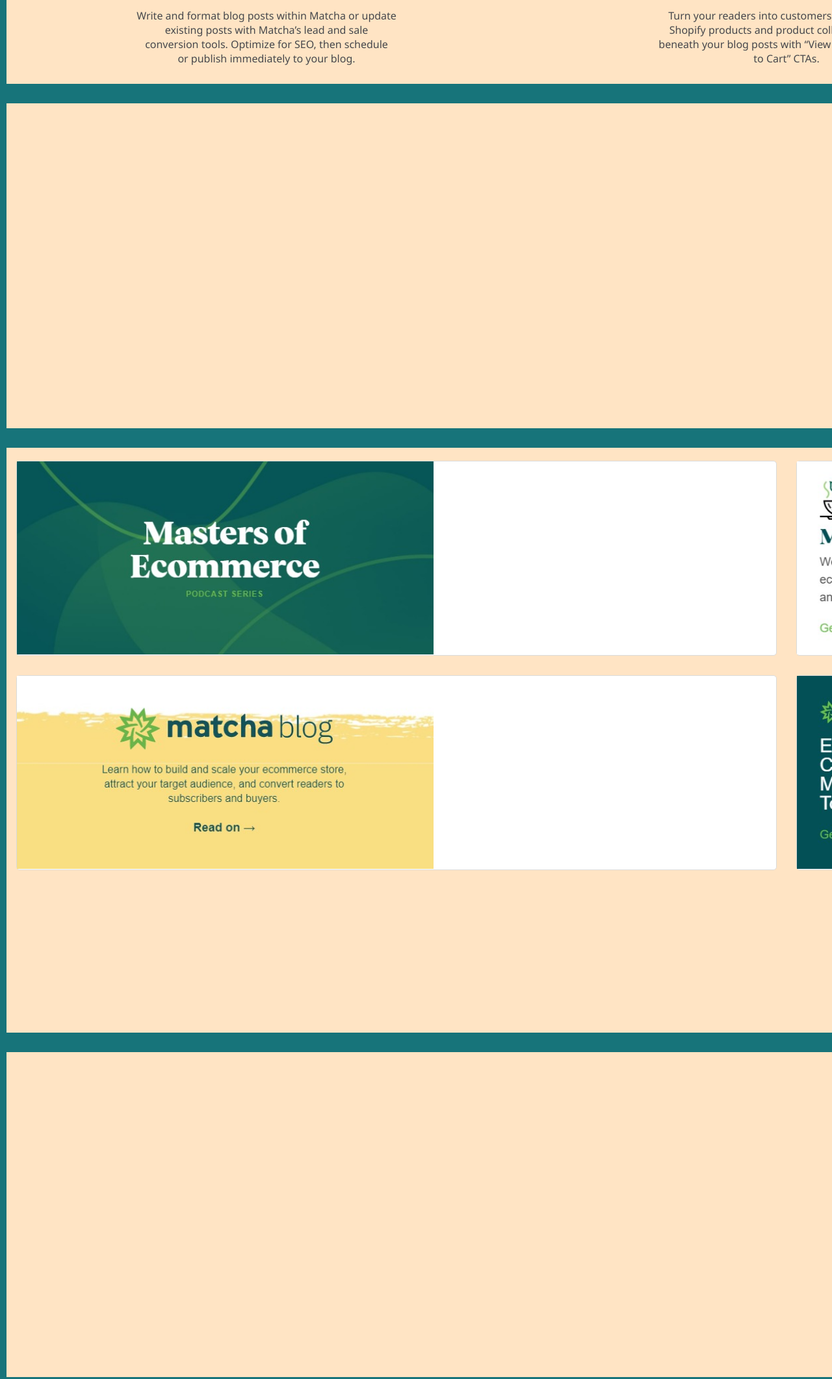
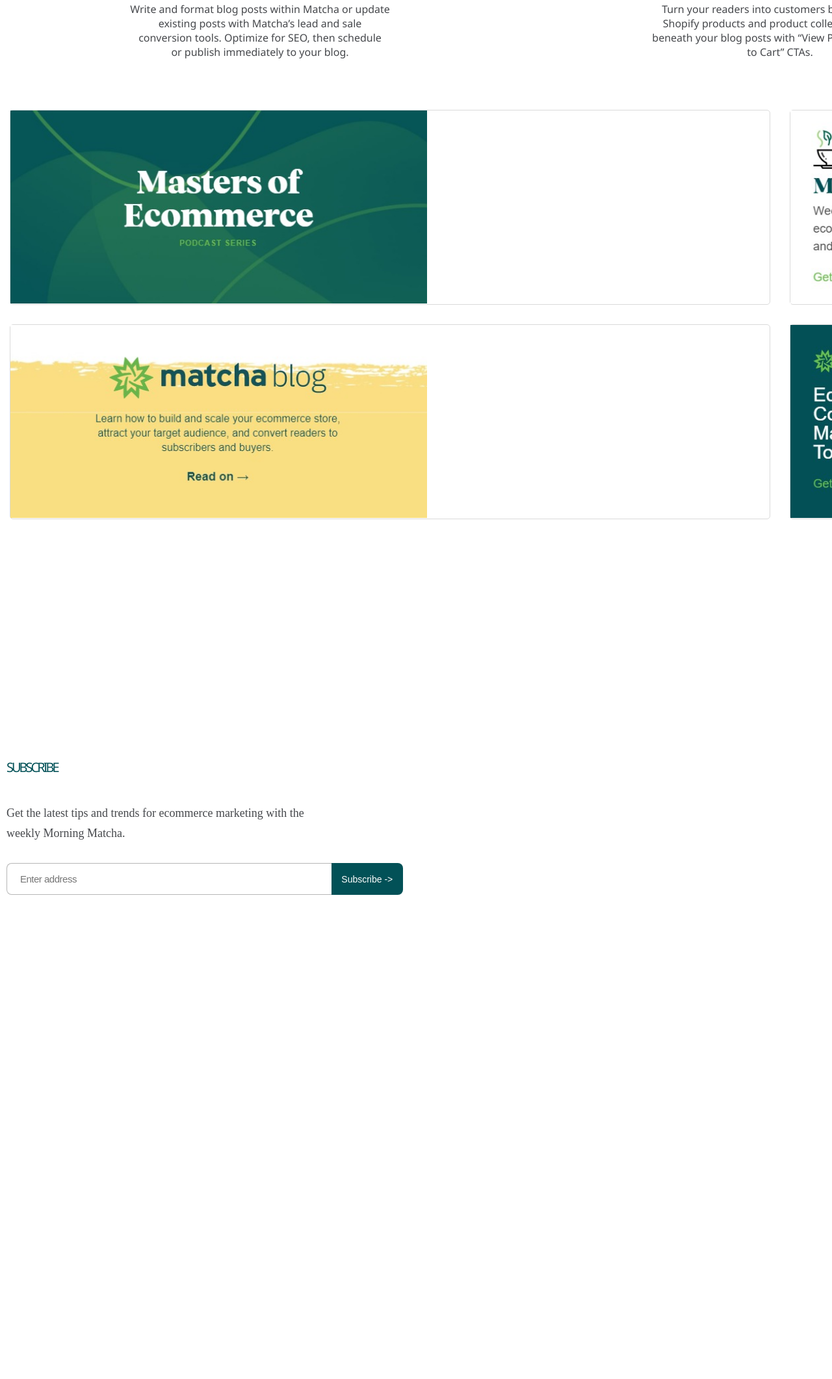
Before and after one commit to victormtz-dev/Matcha, a plain HTML site: page index.html in a window 1280 px wide. Shown: the part 1571-3693 px from the top of the page at 65% size. After the commit the page ends 3250 px from the top, so only its background shows below. Drawn offline with Linux system fonts and the light colour scheme.

Commit message:
Se jalaron los cambios de las otras ramas

```diff
--- a/index.html
+++ b/index.html
@@ -120,15 +120,6 @@
 
     </section>
 
-
-
-
-
-
-
-    <section class="item-5"></section>
-
-
     <section class="item-6">
 
         <article>
@@ -145,17 +136,6 @@
         </article>
 
     </section>
-
-
-    <section class="item-7"></section>
-
-
-
-
-
-
-
-
 
     <footer class="item-11">
 
--- a/style.css
+++ b/style.css
@@ -203,9 +203,7 @@
     border: 1px solid #46484c;
 }
 
-.item-5 {
-    grid-area: seccion4;
-}
+
 .item-6{
     grid-area: seccion5;
     padding: 5% 10%;
@@ -226,11 +224,6 @@
     width: 641px;
     height: 297px;
 }
-
-.item-7{
-    grid-area: seccion6;
-}
-
 
 .item-11{
     grid-area: footer;
@@ -387,69 +380,53 @@
     'seccion1 seccion1 seccion1 seccion1'
     'seccion2 seccion2 seccion2 seccion2'
     'seccion3 seccion3 seccion3 seccion3'
-    'seccion4 seccion4 seccion4 seccion4'
     'seccion5 seccion5 seccion5 seccion5'
-    'seccion6 seccion6 seccion6 seccion6'
-
     'footer footer footer footer'
     ;
     gap: 30px;
-    background-color: rgba(23, 116, 122);
+    background-color: white
     padding: 10px;
 }
 
 .grid-container > .item-1 {
-    background-color: bisque;
+    background-color: white;
     padding: 20px 0;
     height: 100px;
 }
 
 .grid-container > .item-2 {
     display: flex;
-    background-color: bisque;
+    background-color: white;
     padding: 20px 0;
     height: 500px;
 }
 
 .grid-container > .item-3 {
-    background-color: bisque;
+    background-color: white;
     padding: 20px 0;
     height: 350px;
 }
 
 
 .grid-container > .item-4 {
-    background-color: bisque;
+    background-color:  white;
     padding: 20px 0;
     height: 650px;
 }
 
-.grid-container > .item-5 {
-    background-color: bisque;
-    text-align: center;
-    padding: 20px 0;
-    font-size: 30px;
-    height: 500px;
-}
+
 
 .grid-container > .item-6 {
-    background-color: bisque;
+    background-color:  white;
     padding: 20px 0;
     height: 900px;
 }
 
-.grid-container > .item-7 {
-    background-color: bisque;
-    text-align: center;
-    padding: 20px 0;
-    font-size: 30px;
-    height: 500px;
-}
 
 
 .grid-container > .item-11 {
     display: flex;
-    background-color: bisque;
+    background-color: white;
     padding: 20px 0;
     height: 600px;
 }
```
